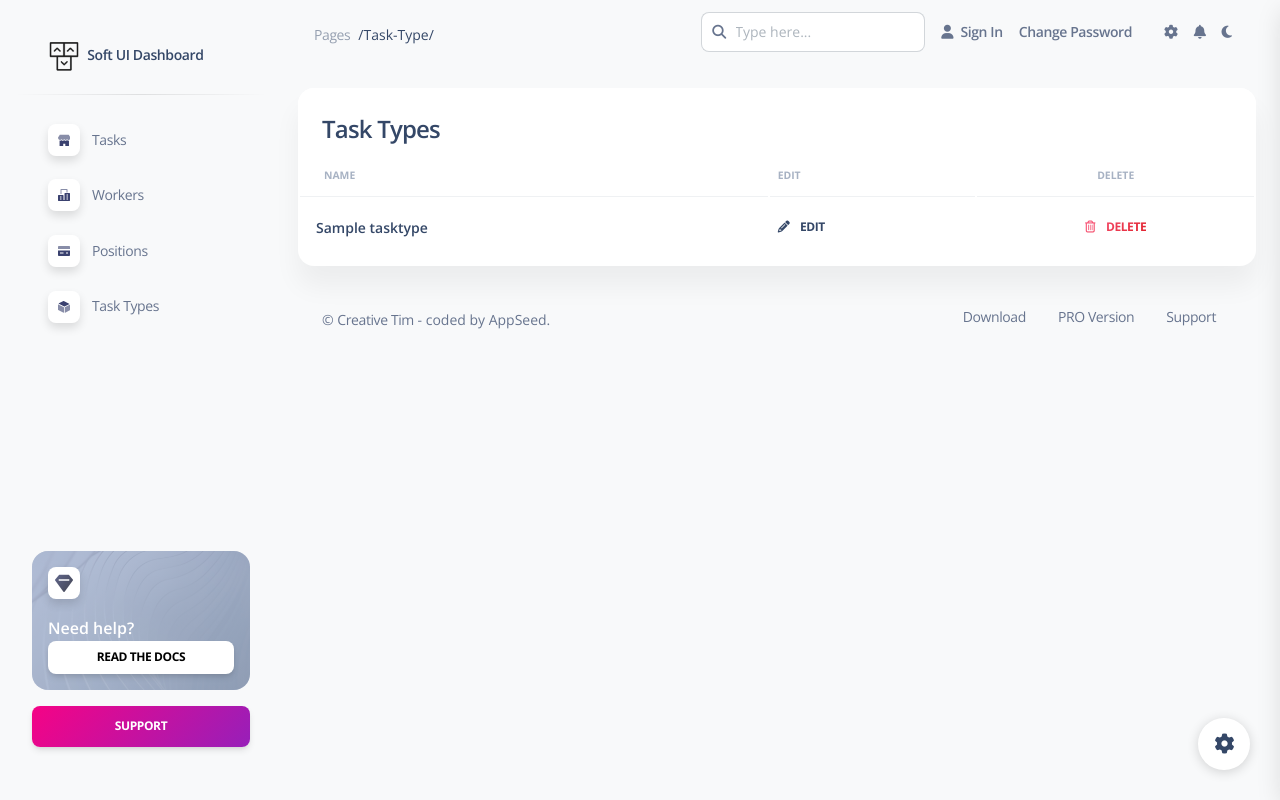
After one commit to Oleksiy-Lyashenko/task-manager-click-left, a Django app: page /task-type/ in a window 1280 px wide. The commit adds this page. Run offline with Django 4.2, Linux system fonts and the light colour scheme; tables that the repository leaves empty hold one stand-in row (values such as "Sample post"); some libraries are stand-ins or nearby versions.

Commit message:
Create TaskTypeListView and task_type_list.html

```diff
--- a/home/urls.py
+++ b/home/urls.py
@@ -4,7 +4,8 @@ from .views import (
     index,
     TaskListView,
     WorkerListView,
-    PositionListView
+    PositionListView,
+    TaskTypeListView
 )
 
 urlpatterns = [
@@ -12,6 +13,7 @@ urlpatterns = [
     path('task/', TaskListView.as_view(), name="task-list"),
     path('worker/', WorkerListView.as_view(), name="worker-list"),
     path('position/', PositionListView.as_view(), name="position-list"),
+    path('task-type/', TaskTypeListView.as_view(), name="task-type-list"),
 ]
 
 app_name = "home"
--- a/home/views.py
+++ b/home/views.py
@@ -5,7 +5,8 @@ from django.views import generic
 from home.models import (
     Task,
     Worker,
-    Position
+    Position,
+    TaskType
 )
 
 
@@ -17,11 +18,19 @@ def index(request):
 
 class TaskListView(generic.ListView):
     model = Task
+    queryset = Task.objects.all().prefetch_related("assignees")
 
 
 class WorkerListView(generic.ListView):
     model = Worker
+    queryset = Worker.objects.all().select_related("position")
 
 
 class PositionListView(generic.ListView):
     model = Position
+
+
+class TaskTypeListView(generic.ListView):
+    model = TaskType
+    template_name = "home/task_type_list.html"
+    context_object_name = "task_type_list"
--- /dev/null
+++ b/templates/home/task_type_list.html
@@ -0,0 +1,57 @@
+{% extends 'layouts/base.html' %}
+{% load static %}
+
+{% block content %}
+<div class="container-fluid py-4">
+  <div class="row">
+    <div class="col-12">
+      <div class="card mb-4">
+        <div class="card-header pb-0">
+          <h4>Task Types</h4>
+        </div>
+        <div class="card-body px-0 pt-0 pb-2">
+          <div class="table-responsive p-0">
+            <table class="table align-items-center mb-0">
+              <thead>
+                <tr>
+                  <th class="text-uppercase text-secondary text-xxs font-weight-bolder opacity-7">Name</th>
+                  <th class="text-uppercase text-secondary text-xxs font-weight-bolder opacity-7 ps-2">Edit</th>
+                  <th class="text-center text-uppercase text-secondary text-xxs font-weight-bolder opacity-7">Delete</th>
+                </tr>
+              </thead>
+              <tbody>
+                {% if task_type_list %}
+                  {% for task_type in task_type_list %}
+                    <tr>
+                      <td>
+                        <div class="d-flex px-2 py-1">
+                          <div class="d-flex flex-column justify-content-center">
+                            <h6 class="mb-0 text-sm">{{ task_type.name }}</h6>
+                          </div>
+                        </div>
+                      </td>
+                      <td>
+                          <a class="btn btn-link text-dark px-0 mb-0" href="#">
+                            <i class="fas fa-pencil-alt text-dark me-2" aria-hidden="true"></i>
+                            Edit
+                          </a>
+                      </td>
+                      <td class="align-middle text-center text-sm">
+                        <a class="btn btn-link text-danger text-gradient px-0 mb-0" href="#">
+                          <i class="far fa-trash-alt me-2" aria-hidden="true"></i>
+                          Delete
+                        </a>
+                      </td>
+                    </tr>
+                  {% endfor %}
+                {% endif %}
+              </tbody>
+            </table>
+          </div>
+        </div>
+      </div>
+    </div>
+  </div>
+  {% include "includes/footer.html" %}
+</div>
+{% endblock content %}
--- a/templates/includes/sidebar.html
+++ b/templates/includes/sidebar.html
@@ -60,7 +60,7 @@
 
           <div class="icon icon-shape icon-sm shadow border-radius-md bg-white text-center me-2 d-flex align-items-center justify-content-center">
             <svg width="12px" height="12px" viewBox="0 0 45 40" version="1.1" xmlns="http://www.w3.org/2000/svg" xmlns:xlink="http://www.w3.org/1999/xlink">
-              <title>shop </title>
+              <title>task</title>
               <g stroke="none" stroke-width="1" fill="none" fill-rule="evenodd">
                 <g transform="translate(-1716.000000, -439.000000)" fill="#FFFFFF" fill-rule="nonzero">
                   <g transform="translate(1716.000000, 291.000000)">
@@ -84,7 +84,7 @@
           <a class="nav-link" href="{% url "home:worker-list" %}">
             <div class="icon icon-shape icon-sm shadow border-radius-md bg-white text-center me-2 d-flex align-items-center justify-content-center">
               <svg width="12px" height="12px" viewBox="0 0 42 42" version="1.1" xmlns="http://www.w3.org/2000/svg" xmlns:xlink="http://www.w3.org/1999/xlink">
-                <title>office</title>
+                <title>workers</title>
                 <g stroke="none" stroke-width="1" fill="none" fill-rule="evenodd">
                   <g transform="translate(-1869.000000, -293.000000)" fill="#FFFFFF" fill-rule="nonzero">
                     <g transform="translate(1716.000000, 291.000000)">
@@ -105,7 +105,7 @@
           <a class="nav-link" href="{% url "home:position-list" %}">
             <div class="icon icon-shape icon-sm shadow border-radius-md bg-white text-center me-2 d-flex align-items-center justify-content-center">
               <svg width="12px" height="12px" viewBox="0 0 43 36" version="1.1" xmlns="http://www.w3.org/2000/svg" xmlns:xlink="http://www.w3.org/1999/xlink">
-                <title>credit-card</title>
+                <title>positions</title>
                 <g stroke="none" stroke-width="1" fill="none" fill-rule="evenodd">
                   <g transform="translate(-2169.000000, -745.000000)" fill="#FFFFFF" fill-rule="nonzero">
                     <g transform="translate(1716.000000, 291.000000)">
@@ -121,27 +121,28 @@
             <span class="nav-link-text ms-1">Positions</span>
           </a>
         </li>
-{#        <li class="nav-item">#}
+        <li class="nav-item">
 {#          <a class="nav-link {% if 'vr' in segment %} active {% endif %} " href="{% url 'vr' %}">#}
-{#            <div class="icon icon-shape icon-sm shadow border-radius-md bg-white text-center me-2 d-flex align-items-center justify-content-center">#}
-{#              <svg width="12px" height="12px" viewBox="0 0 42 42" version="1.1" xmlns="http://www.w3.org/2000/svg" xmlns:xlink="http://www.w3.org/1999/xlink">#}
-{#                <title>box-3d-50</title>#}
-{#                <g stroke="none" stroke-width="1" fill="none" fill-rule="evenodd">#}
-{#                  <g transform="translate(-2319.000000, -291.000000)" fill="#FFFFFF" fill-rule="nonzero">#}
-{#                    <g transform="translate(1716.000000, 291.000000)">#}
-{#                      <g transform="translate(603.000000, 0.000000)">#}
-{#                        <path class="color-background" d="M22.7597136,19.3090182 L38.8987031,11.2395234 C39.3926816,10.9925342 39.592906,10.3918611 39.3459167,9.89788265 C39.249157,9.70436312 39.0922432,9.5474453 38.8987261,9.45068056 L20.2741875,0.1378125 L20.2741875,0.1378125 C19.905375,-0.04725 19.469625,-0.04725 19.0995,0.1378125 L3.1011696,8.13815822 C2.60720568,8.38517662 2.40701679,8.98586148 2.6540352,9.4798254 C2.75080129,9.67332903 2.90771305,9.83023153 3.10122239,9.9269862 L21.8652864,19.3090182 C22.1468139,19.4497819 22.4781861,19.4497819 22.7597136,19.3090182 Z"></path>#}
-{#                        <path class="color-background opacity-6" d="M23.625,22.429159 L23.625,39.8805372 C23.625,40.4328219 24.0727153,40.8805372 24.625,40.8805372 C24.7802551,40.8805372 24.9333778,40.8443874 25.0722402,40.7749511 L41.2741875,32.673375 L41.2741875,32.673375 C41.719125,32.4515625 42,31.9974375 42,31.5 L42,14.241659 C42,13.6893742 41.5522847,13.241659 41,13.241659 C40.8447549,13.241659 40.6916418,13.2778041 40.5527864,13.3472318 L24.1777864,21.5347318 C23.8390024,21.7041238 23.625,22.0503869 23.625,22.429159 Z"></path>#}
-{#                        <path class="color-background opacity-6" d="M20.4472136,21.5347318 L1.4472136,12.0347318 C0.953235098,11.7877425 0.352562058,11.9879669 0.105572809,12.4819454 C0.0361450918,12.6208008 6.47121774e-16,12.7739139 0,12.929159 L0,30.1875 L0,30.1875 C0,30.6849375 0.280875,31.1390625 0.7258125,31.3621875 L19.5528096,40.7750766 C20.0467945,41.0220531 20.6474623,40.8218132 20.8944388,40.3278283 C20.963859,40.1889789 21,40.0358742 21,39.8806379 L21,22.429159 C21,22.0503869 20.7859976,21.7041238 20.4472136,21.5347318 Z"></path>#}
-{#                      </g>#}
-{#                    </g>#}
-{#                  </g>#}
-{#                </g>#}
-{#              </svg>#}
-{#            </div>#}
-{#            <span class="nav-link-text ms-1">Virtual Reality</span>#}
-{#          </a>#}
-{#        </li>#}
+          <a class="nav-link" href="{% url "home:task-type-list" %}">
+            <div class="icon icon-shape icon-sm shadow border-radius-md bg-white text-center me-2 d-flex align-items-center justify-content-center">
+              <svg width="12px" height="12px" viewBox="0 0 42 42" version="1.1" xmlns="http://www.w3.org/2000/svg" xmlns:xlink="http://www.w3.org/1999/xlink">
+                <title>task type</title>
+                <g stroke="none" stroke-width="1" fill="none" fill-rule="evenodd">
+                  <g transform="translate(-2319.000000, -291.000000)" fill="#FFFFFF" fill-rule="nonzero">
+                    <g transform="translate(1716.000000, 291.000000)">
+                      <g transform="translate(603.000000, 0.000000)">
+                        <path class="color-background" d="M22.7597136,19.3090182 L38.8987031,11.2395234 C39.3926816,10.9925342 39.592906,10.3918611 39.3459167,9.89788265 C39.249157,9.70436312 39.0922432,9.5474453 38.8987261,9.45068056 L20.2741875,0.1378125 L20.2741875,0.1378125 C19.905375,-0.04725 19.469625,-0.04725 19.0995,0.1378125 L3.1011696,8.13815822 C2.60720568,8.38517662 2.40701679,8.98586148 2.6540352,9.4798254 C2.75080129,9.67332903 2.90771305,9.83023153 3.10122239,9.9269862 L21.8652864,19.3090182 C22.1468139,19.4497819 22.4781861,19.4497819 22.7597136,19.3090182 Z"></path>
+                        <path class="color-background opacity-6" d="M23.625,22.429159 L23.625,39.8805372 C23.625,40.4328219 24.0727153,40.8805372 24.625,40.8805372 C24.7802551,40.8805372 24.9333778,40.8443874 25.0722402,40.7749511 L41.2741875,32.673375 L41.2741875,32.673375 C41.719125,32.4515625 42,31.9974375 42,31.5 L42,14.241659 C42,13.6893742 41.5522847,13.241659 41,13.241659 C40.8447549,13.241659 40.6916418,13.2778041 40.5527864,13.3472318 L24.1777864,21.5347318 C23.8390024,21.7041238 23.625,22.0503869 23.625,22.429159 Z"></path>
+                        <path class="color-background opacity-6" d="M20.4472136,21.5347318 L1.4472136,12.0347318 C0.953235098,11.7877425 0.352562058,11.9879669 0.105572809,12.4819454 C0.0361450918,12.6208008 6.47121774e-16,12.7739139 0,12.929159 L0,30.1875 L0,30.1875 C0,30.6849375 0.280875,31.1390625 0.7258125,31.3621875 L19.5528096,40.7750766 C20.0467945,41.0220531 20.6474623,40.8218132 20.8944388,40.3278283 C20.963859,40.1889789 21,40.0358742 21,39.8806379 L21,22.429159 C21,22.0503869 20.7859976,21.7041238 20.4472136,21.5347318 Z"></path>
+                      </g>
+                    </g>
+                  </g>
+                </g>
+              </svg>
+            </div>
+            <span class="nav-link-text ms-1">Task Types</span>
+          </a>
+        </li>
 {#        <li class="nav-item">#}
 {#          <a class="nav-link {% if 'rtl' in segment %} active {% endif %} " href="{% url 'rtl' %}">#}
 {#            <div class="icon icon-shape icon-sm shadow border-radius-md bg-white text-center me-2 d-flex align-items-center justify-content-center">#}
```
